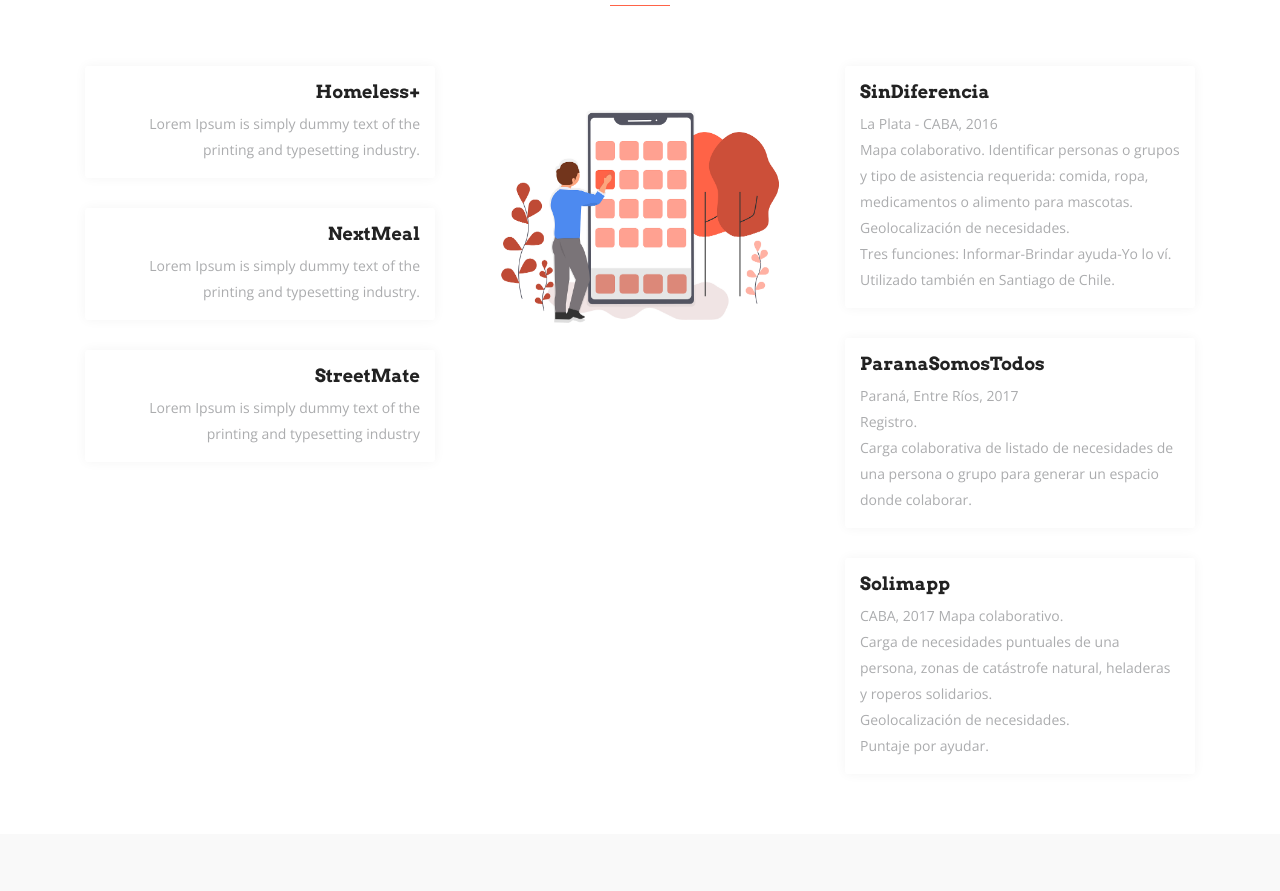
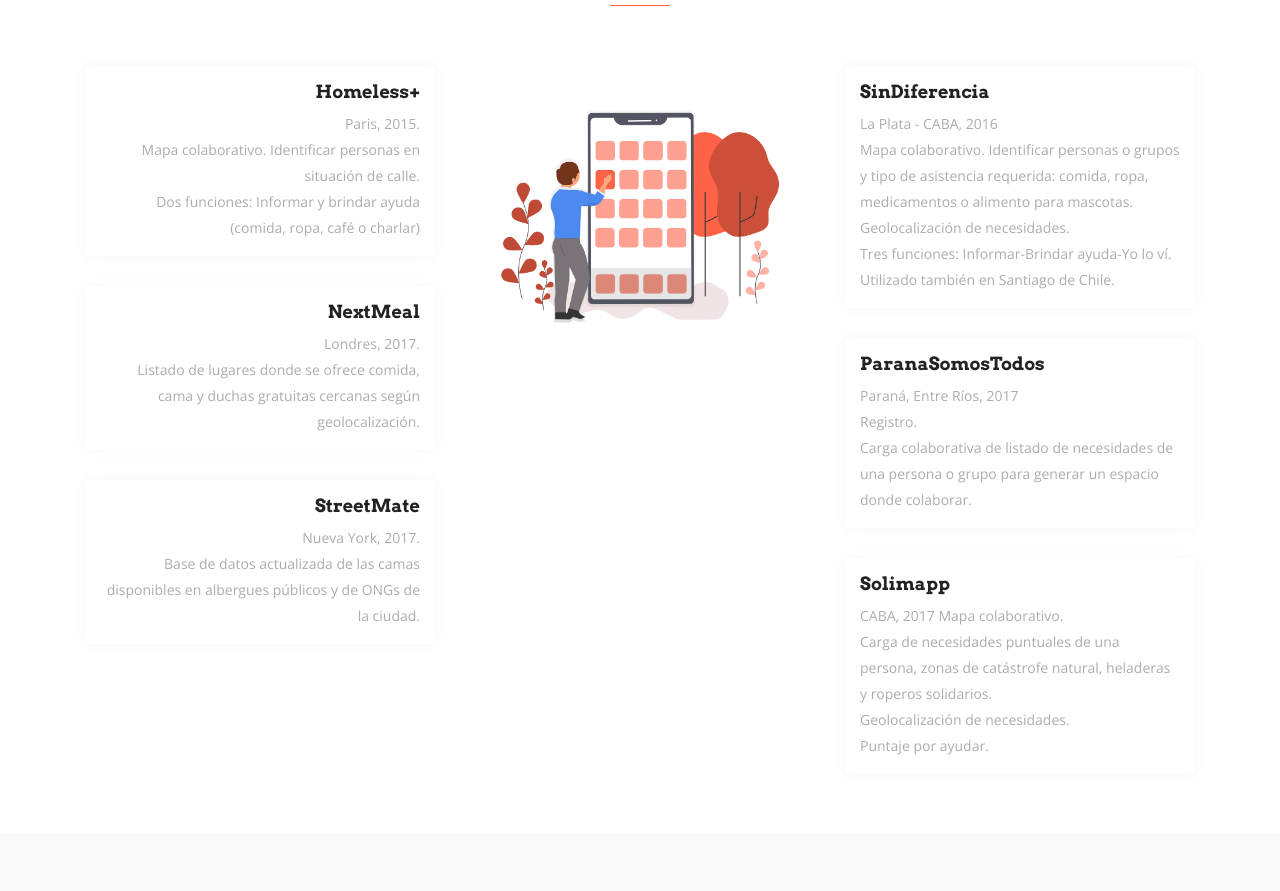
Before and after one commit to jessyhalife/giversweb, a plain HTML site: page index.html in a window 1280 px wide. Shown: the part 2640-3531 px from the top of the page. Drawn offline with nearby package versions, Linux system fonts and the light colour scheme; files whose address does not match are found by name.

Commit message:
prettier + estado del arte info

```diff
--- a/index.html
+++ b/index.html
@@ -85,7 +85,9 @@
           <div class="row">
             <div class="col-lg-7 col-md-12 col-sm-12 col-xs-12">
               <div class="contents">
-                <h2 class="head-title">Givers, <br />Ayudándote a <span class="alarm">ayudar</span>.</h2>
+                <h2 class="head-title">
+                  Givers, <br />Ayudándote a <span class="alarm">ayudar</span>.
+                </h2>
               </div>
             </div>
           </div>
@@ -135,8 +137,9 @@
                   data-max="816"
                   data-delay="2"
                   data-increment="40"
-                  >816</strong>
-                  <br /><br />
+                  >816</strong
+                >
+                <br /><br />
                 <strong class="numscroller" style="color: #abacae;"
                   >2017
                 </strong>
@@ -156,7 +159,9 @@
                   data-min="0"
                   data-max="1091"
                   data-delay="2"
-                  data-increment="40">1091</strong>
+                  data-increment="40"
+                  >1091</strong
+                >
               </div>
             </div>
           </div>
@@ -400,7 +405,7 @@
             <div class="box-item wow fadeInRight" data-wow-delay="0.9s">
               <h4 style="font-size:25px">Clasificación de usuarios</h4>
             </div>
-            <br>
+            <br />
             <div class="show-box wow fadeInUp" data-wow-delay="0.3s">
               <img style="width:100%" src="assets/img/users.png" alt="" />
             </div>
@@ -409,7 +414,7 @@
             <div class="box-item wow fadeInRight" data-wow-delay="0.9s">
               <h4 style="font-size:25px">Mapa de empatía</h4>
             </div>
-            <br>
+            <br />
             <div class="show-box wow fadeInUp" data-wow-delay="0.3s">
               <img style="width:100%" src="assets/img/empatia.png" alt="" />
             </div>
@@ -435,8 +440,11 @@
                 <div class="text">
                   <h4>Homeless+</h4>
                   <p>
-                    Lorem Ipsum is simply dummy text of the printing and
-                    typesetting industry.
+                    Paris, 2015.<br />
+                    Mapa colaborativo. Identificar personas en situación de
+                    calle.<br />
+                    Dos funciones: Informar y brindar ayuda (comida, ropa, café
+                    o charlar)
                   </p>
                 </div>
               </div>
@@ -444,8 +452,9 @@
                 <div class="text">
                   <h4>NextMeal</h4>
                   <p>
-                    Lorem Ipsum is simply dummy text of the printing and
-                    typesetting industry.
+                    Londres, 2017.<br />
+                    Listado de lugares donde se ofrece comida, cama y duchas
+                    gratuitas cercanas según geolocalización.
                   </p>
                 </div>
               </div>
@@ -453,8 +462,9 @@
                 <div class="text">
                   <h4>StreetMate</h4>
                   <p>
-                    Lorem Ipsum is simply dummy text of the printing and
-                    typesetting industry
+                    Nueva York, 2017.<br />
+                    Base de datos actualizada de las camas disponibles en
+                    albergues públicos y de ONGs de la ciudad.
                   </p>
                 </div>
               </div>
```
